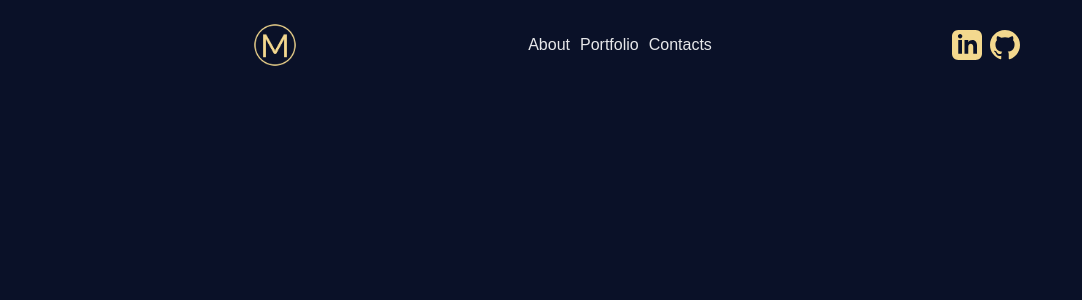
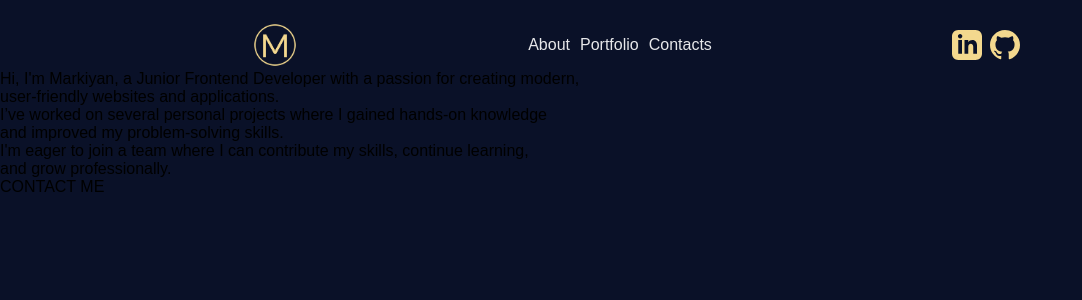
Before and after one commit to MarkiMark01/portfolio_vite_sass, a React (Vite) app: page / in a window 1280 px wide. Shown: the top 300 px of the page, without its empty margins (0-1082 px from the left). Built offline with nearby package versions, Linux system fonts and the light colour scheme.

Commit message:
created first block in Main page

```diff
--- a/src/App.jsx
+++ b/src/App.jsx
@@ -1,10 +1,12 @@
 import "./App.scss";
 import Header from "./components/pages/header/Header";
+import Main from "./components/pages/main/Main";
 
 function App() {
   return (
     <main>
       <Header />
+      <Main/>
     </main>
   );
 }
--- a/src/components/pages/main/Main.jsx
+++ b/src/components/pages/main/Main.jsx
@@ -1,10 +1,23 @@
 const Main = () => {
-return(
+  return (
     <section>
-        <section>
-
-        </section>
+      <section>
+        <p>
+          Hi, I'm Markiyan, a Junior Frontend Developer with a passion for
+          creating modern,
+          <br /> user-friendly websites and applications.
+          <br />
+          I’ve worked on several personal projects where I gained hands-on
+          knowledge <br />
+          and improved my problem-solving skills.
+          <br />
+          I'm eager to join a team where I can contribute my skills, continue
+          learning,
+          <br /> and grow professionally.
+        </p>
+        <a href="">CONTACT ME</a>
+      </section>
     </section>
-)
-}
+  );
+};
 export default Main;
```
